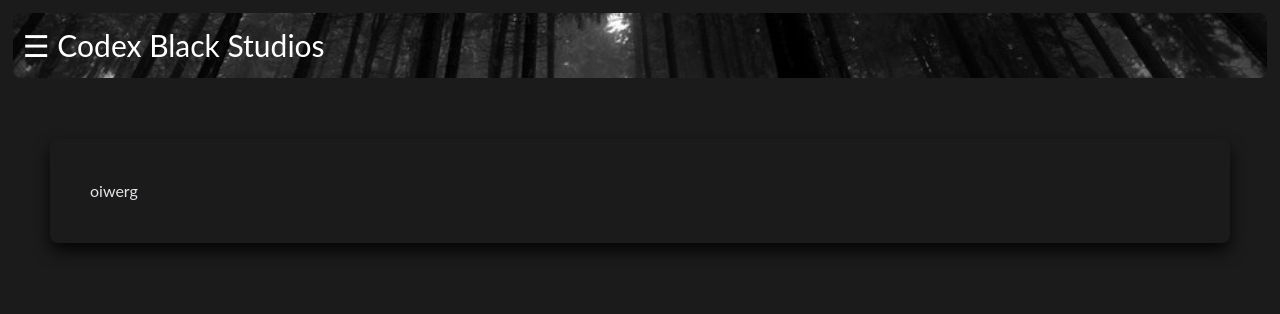
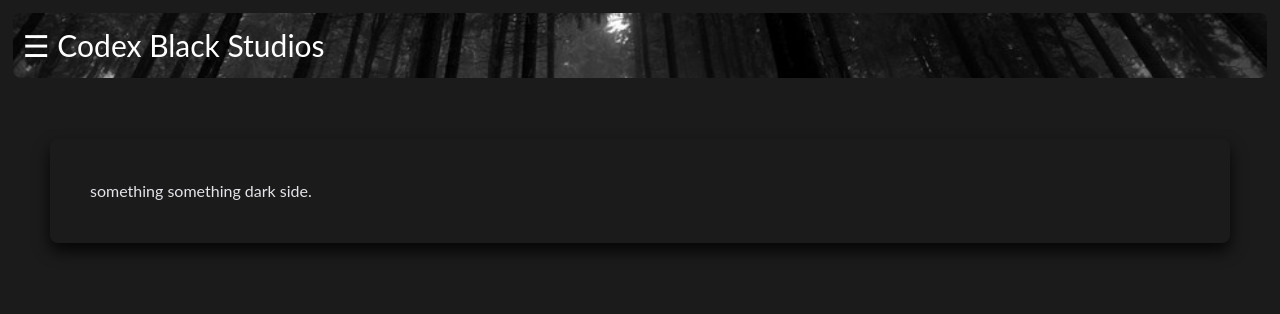
Before and after one commit to PyOfile/Flasky, a Flask app: template templates/pay/account.html in a window 1280 px wide. Shown: the top 314 px of the page. Run offline with Flask 2, Linux system fonts and the light colour scheme; the template is opened without the code that fills it, so the values that code supplies are empty; some libraries are stand-ins or nearby versions.

Commit message:
Update account.html

```diff
--- a/templates/pay/account.html
+++ b/templates/pay/account.html
@@ -6,7 +6,7 @@
 <link rel="stylesheet" type="text/css" href="/static/css/indexA.css"></link>
 <br>
 <div class="box">
-    oiwerg
+    something something dark side.
 
 </div>
 <script src="/static/js/main.js"></script>
```
